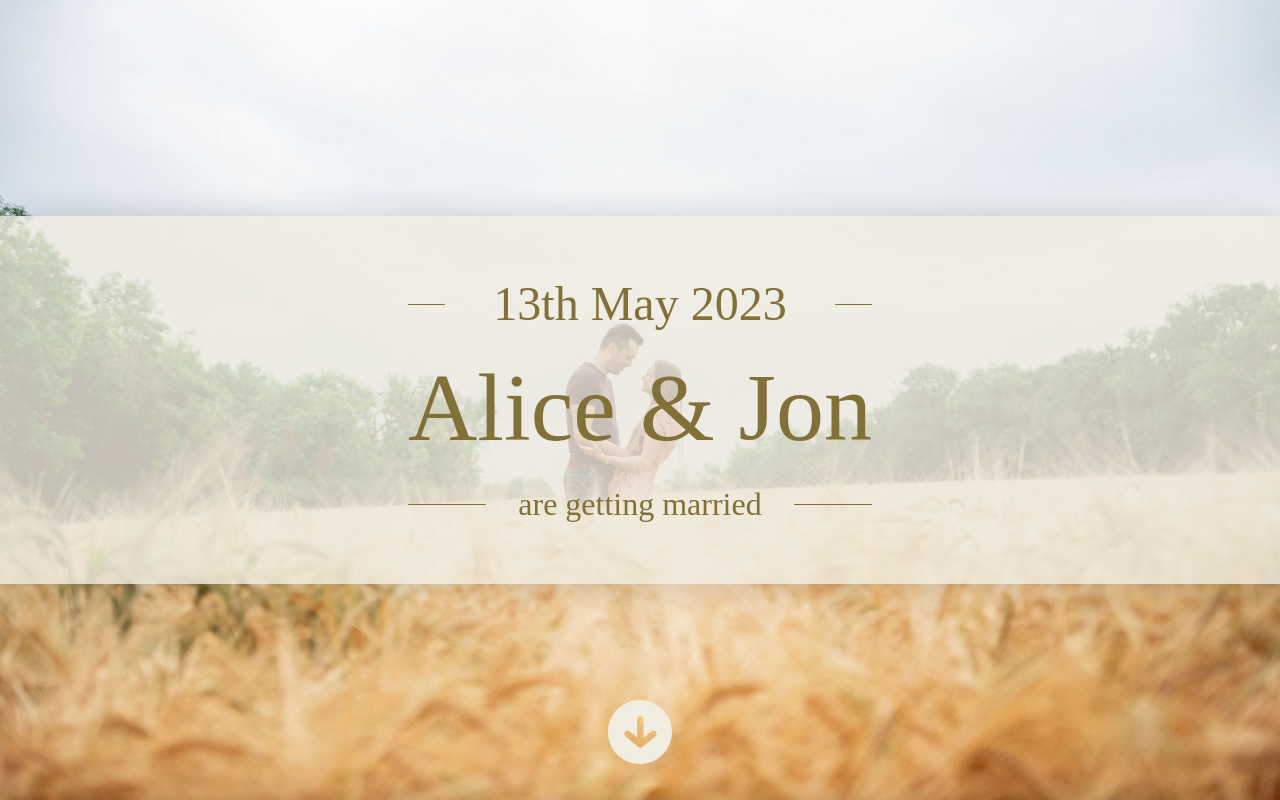
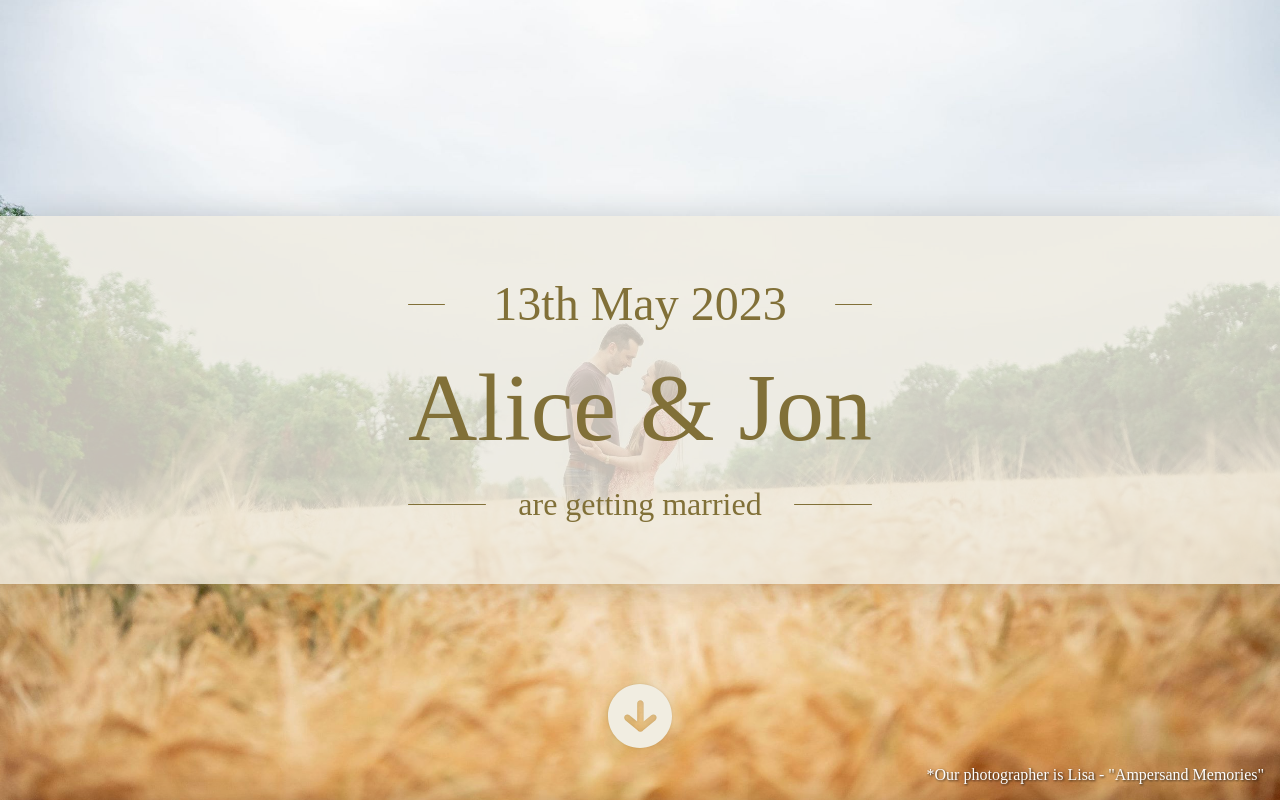
Before and after one commit to emilyswebsites/jon-and-alice, a Nuxt app: page / in a window 1280 px wide. Shown: the top 800 px of the page. Built offline with nearby package versions, Linux system fonts and the light colour scheme; a web font is replaced by a local one.

Commit message:
Add photo credits

```diff
--- a/assets/styles/main.scss
+++ b/assets/styles/main.scss
@@ -212,3 +212,21 @@ h1, h2, h3, h4, h5, h6 {
 .detail__value {
   font-style: normal;
 }
+
+.photo-credit {
+  position: absolute;
+  bottom: 0;
+  right: 0;
+  text-align: right;
+  font-size: 1rem;
+  color: #fff;
+  filter: drop-shadow(1px 1px 1px #000000c0);
+  margin: 0;
+  padding: 1rem;
+
+  @media screen and (max-width: 500px) {
+    padding: 0.5rem;
+    text-align: center;
+    width: 100%;
+  }
+}
--- a/pages/index.vue
+++ b/pages/index.vue
@@ -13,6 +13,7 @@
       <button class="scroll-button" @click="scrollPastHero()">
         <img src="down-arrow-circle.svg" alt="Scroll to schedule">
       </button>
+      <p class="photo-credit">*Our photographer is Lisa - "Ampersand Memories"</p>
     </div>
     <TopMenu ref="menu" hide-title></TopMenu>
     <main>
@@ -166,12 +167,12 @@ export default Vue.extend({
 
 .scroll-button {
   position: absolute;
-  bottom: 2rem;
+  bottom: 3rem;
   left: 50%;
   transform: translate(-50%);
   background: none;
   border: none;
-  filter: var(--shadow-subtle);
+  filter: drop-shadow(0px 0px 1px #81703840) drop-shadow(0px 0px 8px #81703820);
   cursor: pointer;
 
   img {
--- a/pages/rsvp.vue
+++ b/pages/rsvp.vue
@@ -24,6 +24,7 @@
           <RsvpError v-if="currentStep === 'error'" :answers="answers"></RsvpError>
         </div>
       </div>
+      <p class="photo-credit">*Our photographer is Lisa - "Ampersand Memories"</p>
     </main>
     <PageFooter></PageFooter>
   </div>
@@ -165,6 +166,18 @@ main {
   background-position: center;
   padding: 4rem;
   min-height: 100vh;
+  position: relative;
+  padding-bottom: 1rem !important;
+}
+
+.photo-credit {
+  position: sticky;
+  top: calc(100vh - 3rem);
+  filter: drop-shadow(1px 1px 1px #000000);
+  margin-top: 1rem;
+  max-width: 50rem;
+  margin: 1rem auto 0;
+  padding-right: 0;
 }
 
 .card {
```
